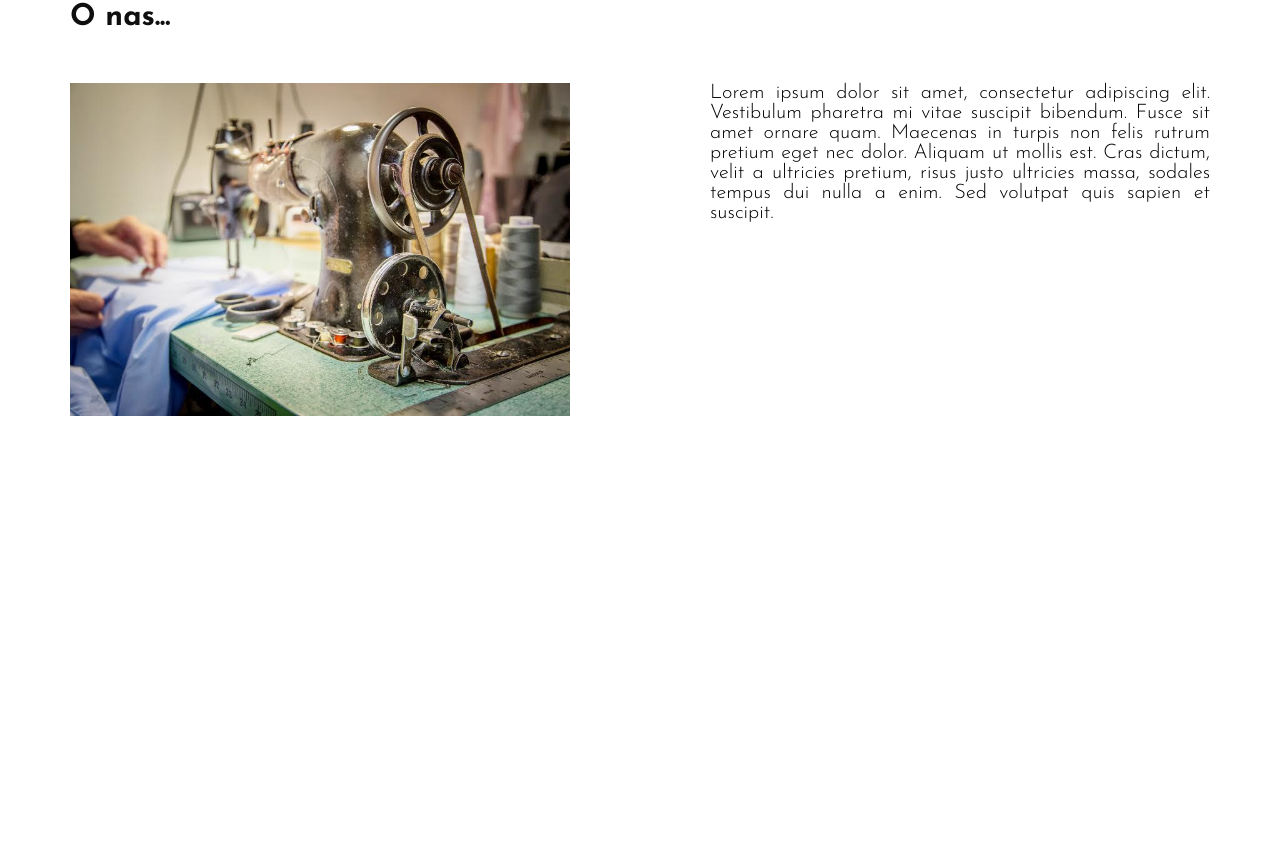
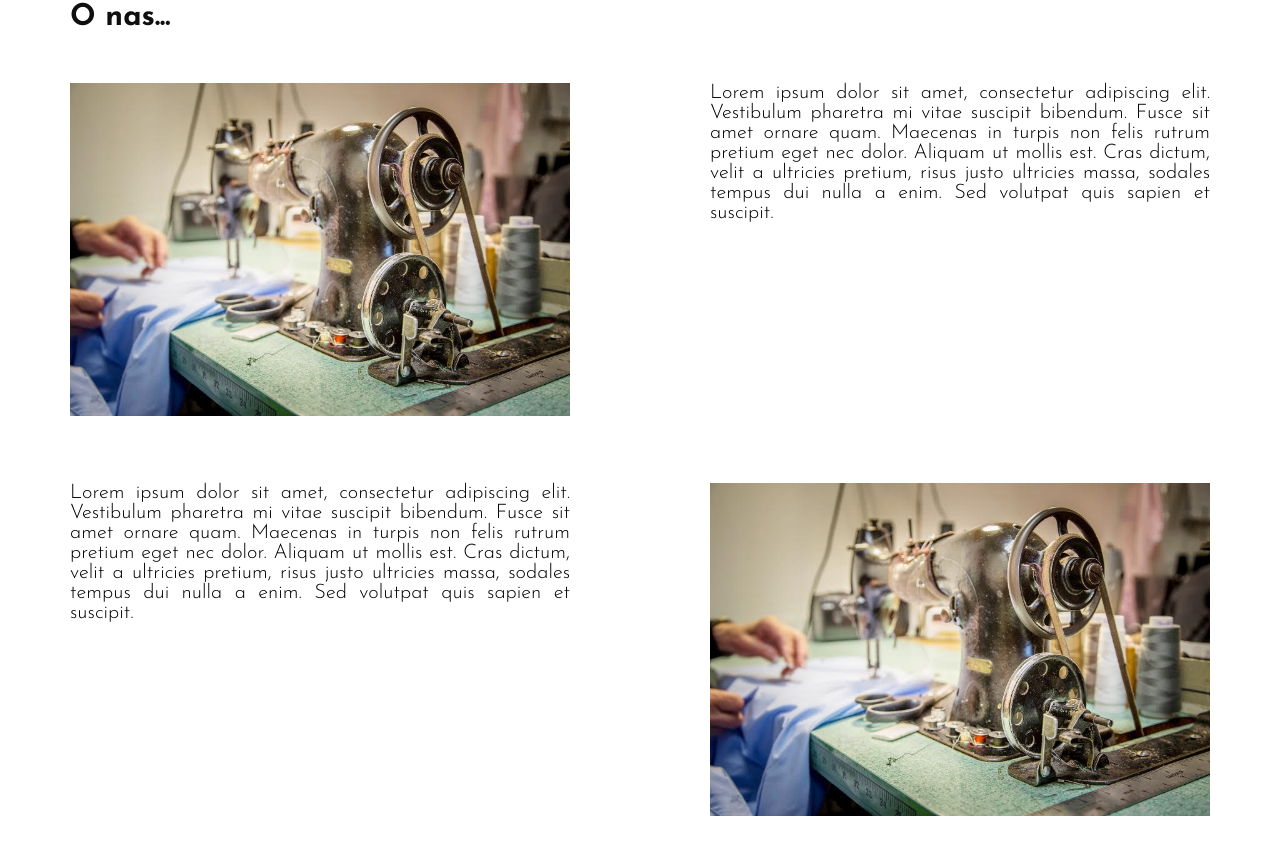
Before and after one commit to arturrymsza/Szyca_Page, a website: page index.html in a window 1280 px wide. Shown: the part 1117-1972 px from the top of the page. Before the commit the page ends 1600 px from the top, so only its background shows below. Drawn offline with nearby package versions, Linux system fonts and the light colour scheme.

Commit message:
Add bottom line of about section

```diff
--- a/index.html
+++ b/index.html
@@ -64,13 +64,19 @@
 					</div>
 				</div>
 			</div>
-			<div class="about container">
+			<div class="about container" id="about">
 				<h1>O nas...</h1>
 				<div class="about-content">
 					<div class="about-image">
 						<img src="img/tailor.png" alt="picture of old tailoring machine" id="tailor">
 					</div>
 					<p id="about-us">Lorem ipsum dolor sit amet, consectetur adipiscing elit. Vestibulum pharetra mi vitae suscipit bibendum. Fusce sit amet ornare quam. Maecenas in turpis non felis rutrum pretium eget nec dolor. Aliquam ut mollis est. Cras dictum, velit a ultricies pretium, risus justo ultricies massa, sodales tempus dui nulla a enim. Sed volutpat quis sapien et suscipit.</p>
+				</div>
+				<div class="about-content">
+					<p id="about-us-bottom">Lorem ipsum dolor sit amet, consectetur adipiscing elit. Vestibulum pharetra mi vitae suscipit bibendum. Fusce sit amet ornare quam. Maecenas in turpis non felis rutrum pretium eget nec dolor. Aliquam ut mollis est. Cras dictum, velit a ultricies pretium, risus justo ultricies massa, sodales tempus dui nulla a enim. Sed volutpat quis sapien et suscipit.</p>
+					<div class="about-image">
+						<img src="img/tailor.png" alt="picture of old tailoring machine" id="other-image">
+					</div>
 				</div>
 			</div>
 		</main>
--- a/js/script.js
+++ b/js/script.js
@@ -6,6 +6,8 @@ $(function() {
 	var $back = $('.back');
 	var $tailor = $('#tailor');
 	var $aboutUs = $('#about-us');
+	var $otherImage = $('#other-image');
+	var $aboutUsBottom = $('#about-us-bottom');
 
 	$open.on('click', function(){
 		$left.addClass('open');
@@ -29,6 +31,8 @@ $(function() {
 
 	$tailor.hide();
 	$aboutUs.hide();
+	$otherImage.hide();
+	$aboutUsBottom.hide();
 
 	window.onscroll = function() {show()};
 
@@ -37,5 +41,9 @@ $(function() {
         	$tailor.show( "fold", {horizFirst: true}, 1000 );
         	$aboutUs.delay(1000).show("drop", {direction: "right"}, 1000);
         }
+        if (document.body.scrollTop > 1100 || document.documentElement.scrollTop > 1100) {
+        	$otherImage.delay(1000).show("fold", {direction: "right"}, 1000);
+        	$aboutUsBottom.show("drop", {direction: "left"}, 1000);
+        }
     }
 });
```
